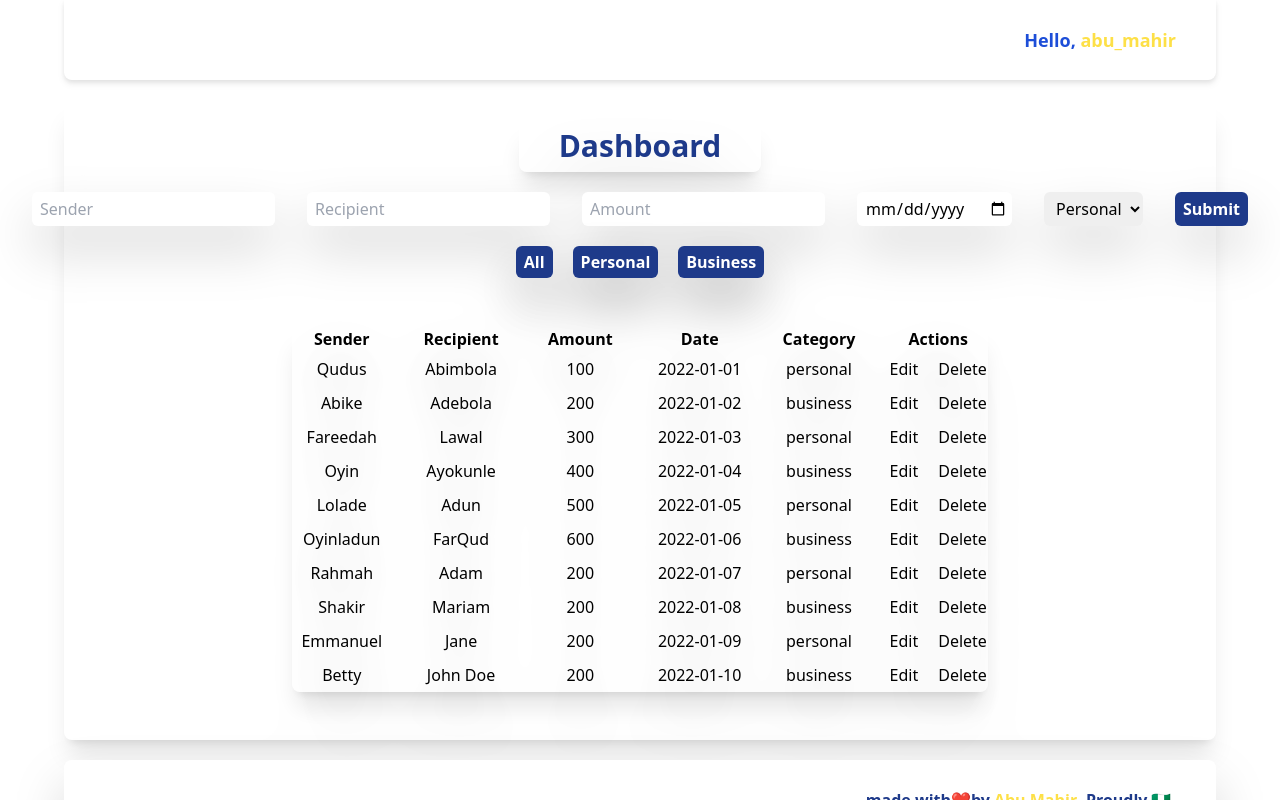
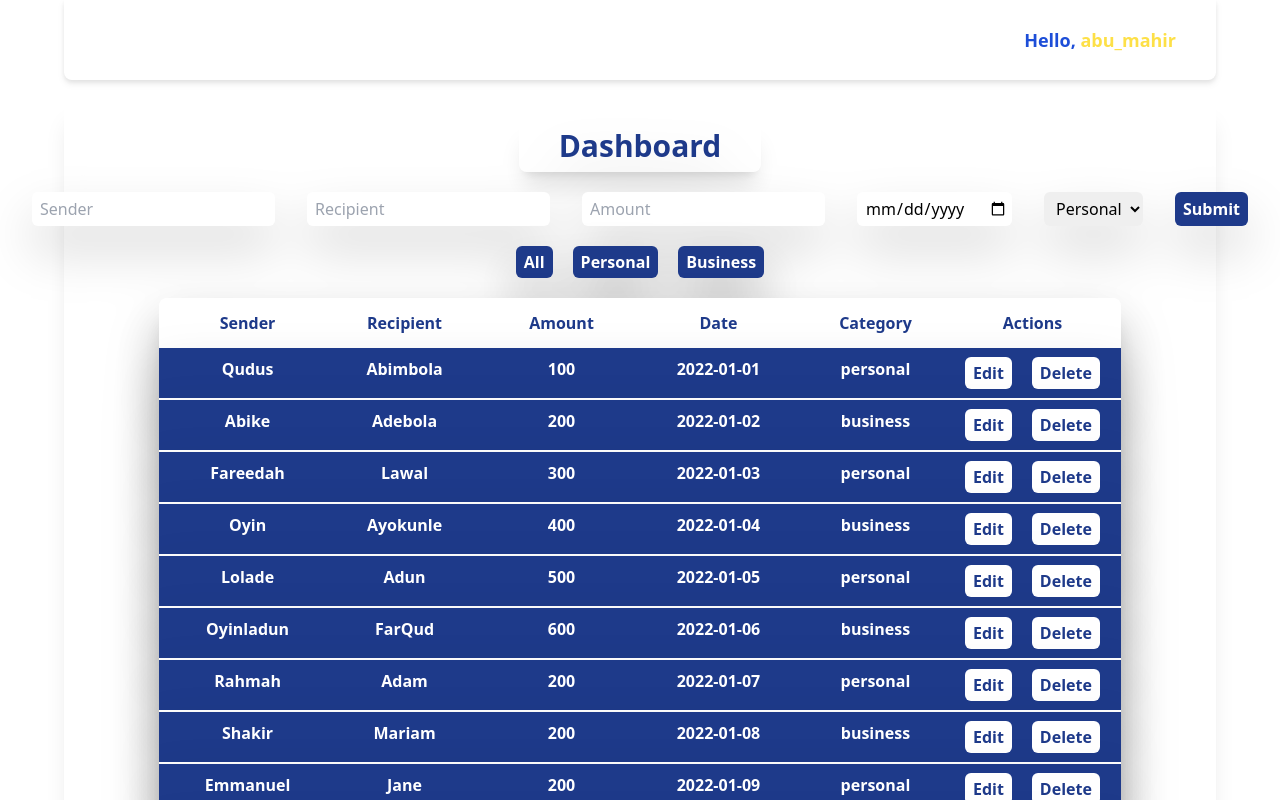
Before and after one commit to AbuMahir980/Remittance-Tracker, a React (Create React App) app: page / in a window 1280 px wide. Shown: the top 800 px of the page. Built offline with nearby package versions, Linux system fonts and the light colour scheme.

Commit message:
Update changes

```diff
--- a/src/Components/ListTransaction.jsx
+++ b/src/Components/ListTransaction.jsx
@@ -3,10 +3,10 @@ import TransactionRow from './TransactionRow'
 
 const ListTransaction = ({ transactions, deleteTransaction, updateTransaction }) => {
     return (
-        <div className=' m-auto drop-shadow-2xl  shadow-xl rounded-lg'>
+        <div className='bg-white m-auto drop-shadow-2xl text-blue-900 shadow-xl rounded-lg'>
             <table>
             <thead>
-                <tr className="grid grid-cols-6 gap-5 m-auto text-center">
+                <tr className="grid grid-cols-6 text-center py-3 gap-5 m-auto text-center px-5 ">
                 <th>Sender</th>
                 <th>Recipient</th>
                 <th>Amount</th>
--- a/src/Components/TransactionRow.jsx
+++ b/src/Components/TransactionRow.jsx
@@ -32,15 +32,15 @@ const TransactionRow = ({ transaction, deleteTransaction, updateTransaction }) =
             <td><button onClick={handleUpdate}>Save</button></td>
             </>
         ) : (
-            <div className="grid grid-cols-6 gap-5 m-auto text-center  py-1">
-            <td className=' text-center'>{transaction.sender}</td>
+            <div className="bg-blue-900 grid grid-cols-6 gap-5 m-auto drop-shadow-2xl border-b-2 font-bold border-white text-white text-center px-5 py-2">
+            <td className=' text-center p'>{transaction.sender}</td>
             <td className='text-center'>{transaction.recipient}</td>
             <td className='text-center'>{transaction.amount}</td>
             <td className='text-center'>{transaction.date}</td>
             <td className='text-center'>{transaction.category}</td>
             <td className="flex gap-5">
-                <button onClick={() => setIsEditing(true)}>Edit</button>
-                <button onClick={handleDelete}>Delete</button>
+                <button onClick={() => setIsEditing(true)} className="p-1 pl-2 pr-2 rounded-md bg-white text-blue-900 font-bold">Edit</button>
+                <button onClick={handleDelete} className="p-1 pl-2 pr-2 rounded-md bg-white text-blue-900 font-bold">Delete</button>
             </td>
             </div>
         )}
```
